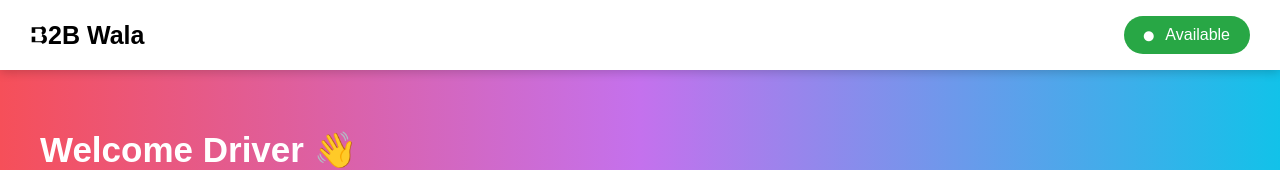
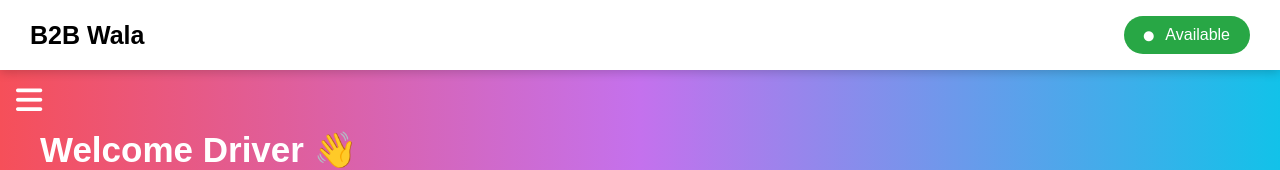
Before and after one commit to IshwarKurkute/b2b-wala, a website: page driver-dashboard.html in a window 1280 px wide. Shown: the top 170 px of the page. Drawn offline with Linux system fonts and the light colour scheme.

Commit message:
update driver dashboard

```diff
--- a/driver dashboard.css
+++ b/driver dashboard.css
@@ -31,6 +31,8 @@
     justify-content:space-between;
     padding:0 30px;
     box-shadow:0 2px 10px rgba(0,0,0,0.2);
+    position:relative;
+    z-index:10;
 
 }
 
@@ -174,10 +176,11 @@ display:none;
 
     color:white;
     font-size:30px;
-    position:absolute;
+    position:fixed;
     left:16px;
-    top:20px;
+    top:85px;
     cursor:pointer;
+    z-index:2000;
 
 }
 
```
